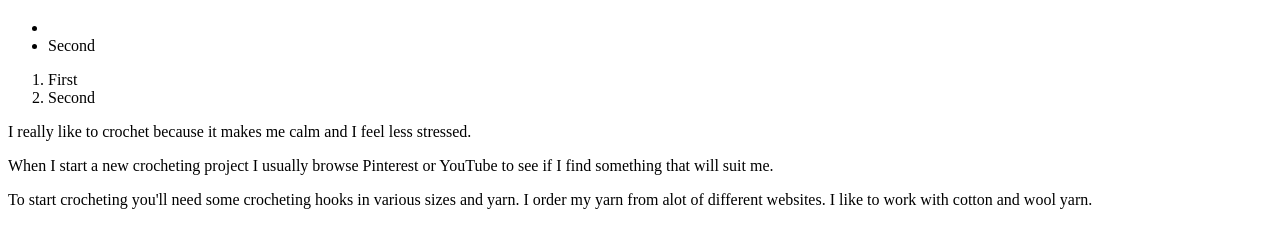
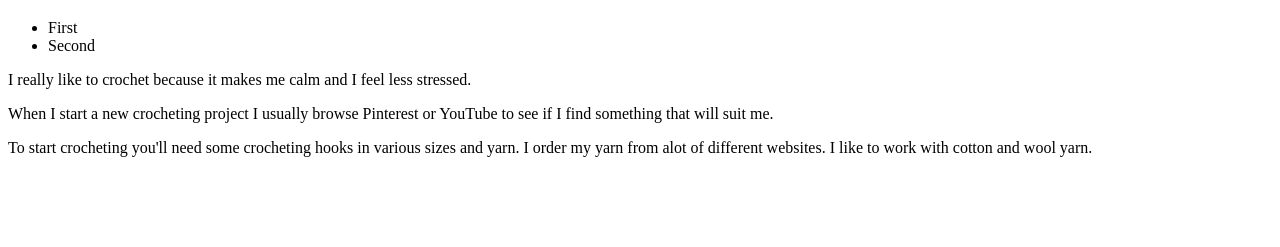
Before and after one commit to Novante/mecenat, a plain HTML site: page index.html in a window 1280 px wide. Shown: the part 61-308 px from the top of the page. Drawn offline with Linux system fonts and the light colour scheme.

Commit message:
index lists

```diff
--- a/index.html
+++ b/index.html
@@ -11,12 +11,9 @@
         <h1>My webpage</h1>
         <nav>
             <ul>
-                <li></li>
+                <li>First</li>
                 <li>Second</li>
             </ul>
-            <ol> <li>First </li>
-                <li>Second</li></ol>
-
         </nav>
      </header>
      <main>
```
